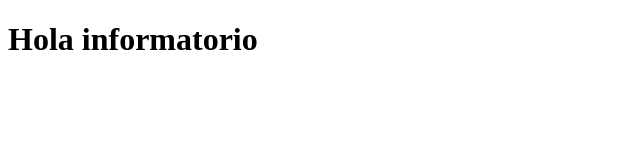
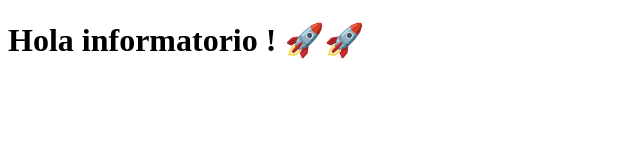
Before and after one commit to uabelcain/uabelcain.github.io, a plain HTML site: page app/index.html in a window 1280 px wide. Shown: the whole page, without its empty margins (0-640 px from the left). Drawn offline with Linux system fonts and the light colour scheme.

Commit message:
agregamos iconos

```diff
--- a/app/index.html
+++ b/app/index.html
@@ -6,6 +6,6 @@
     <title>Primer despliegue</title>
 </head>
 <body>
-    <h1>Hola informatorio</h1>
+    <h1>Hola informatorio ! 🚀🚀</h1>
 </body>
 </html>
```
